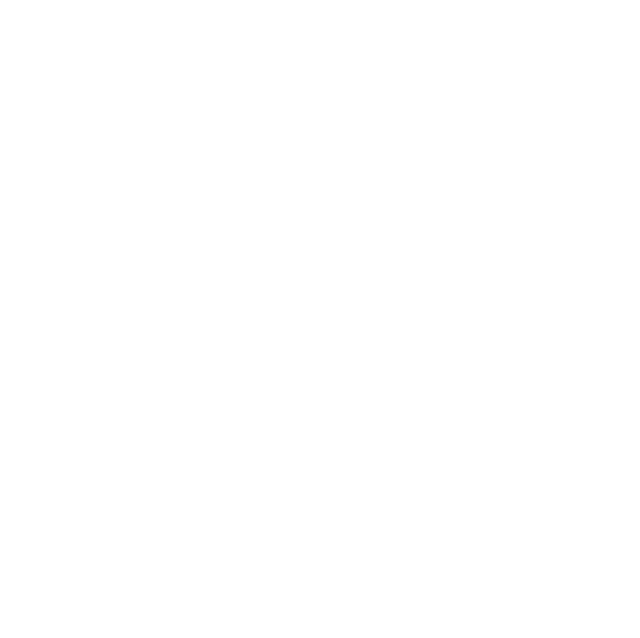
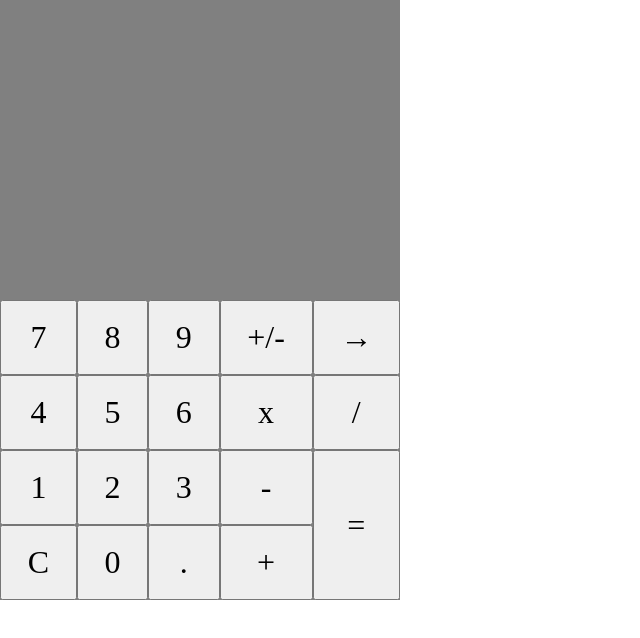
Before and after one commit to rainx5000/calculator-2, a plain HTML site: page index.html in a window 1280 px wide. Shown: the whole page, without its empty margins (0-640 px from the left). Drawn offline with Linux system fonts and the light colour scheme.

Commit message:
created all the controls btns and added layout to it through css

```diff
--- a/css/style.css
+++ b/css/style.css
@@ -0,0 +1,76 @@
+#calculator {
+  width: 400px;
+  height: 600px;
+  background-color: grey;
+  display: flex;
+  flex-direction: column;
+  justify-content: space-between;
+}
+
+.controls-container {
+  display: grid;
+  grid-template-areas:
+  "number-7 number-8 number-9 plus-minus backspace"
+  "number-4 number-5 number-6 multiply divide"
+  "number-1 number-2 number-3 subtract equal"
+  "clear number-0 decimal add equal";
+  height: 50%;
+  font-size: 2rem;
+}
+
+.btn-plus-minus {
+  grid-area: plus-minus;
+}
+.btn-backspace {
+  grid-area: backspace;
+}
+.divide {
+  grid-area: divide;
+}
+.multiply {
+  grid-area: multiply;
+}
+.subtract {
+  grid-area: subtract;
+}
+.add {
+  grid-area: add;
+}
+.decimal {
+  grid-area: decimal;
+}
+.equal {
+  grid-area: equal;
+}
+
+
+.btn-0 {
+  grid-area: number-0;
+}
+.btn-1 {
+  grid-area: number-1;
+}
+.btn-2 {
+  grid-area: number-2;
+}
+.btn-3 {
+  grid-area: number-3;
+}
+.btn-4 {
+  grid-area: number-4;
+}
+.btn-5 {
+  grid-area: number-5;
+}
+.btn-6 {
+  grid-area: number-6;
+}
+.btn-7 {
+  grid-area: number-7;
+}
+.btn-8 {
+  grid-area: number-8;
+}
+.btn-9 {
+  grid-area: number-9;
+}
--- a/index.html
+++ b/index.html
@@ -10,6 +10,34 @@
 </head>
 <body>
 
+  <div id="calculator">
+    <div class="display-container">
+
+    </div>
+    <div class="controls-container">
+      <button value="7" class="btn-7 number">7</button>
+      <button value="8" class="btn-8 number">8</button>
+      <button value="9" class="btn-9 number">9</button>
+      <button value="plus-minus" class="btn-plus-minus">+/-</button>
+      <button value="backspace" class="btn-backspace">&#8594;</button>
+      <button value="4" class="btn-4 number">4</button>
+      <button value="5" class="btn-5 number">5</button>
+      <button value="6" class="btn-6 number">6</button>
+      <button value="multiply" class="multiply">x</button>
+      <button value="divide" class="divide">/</button>
+      <button value="1" class="num-1 number">1</button>
+      <button value="2" class="num-2 number">2</button>
+      <button value="3" class="num-3 number">3</button>
+      <button value="subtract" class="subtract">-</button>
+      <button value="clear" class="clear">C</button>
+      <button value="0" class="num-0 number">0</button>
+      <button value="decimal" class="decimal">.</button>
+      <button value="add" class="add">+</button>
+      <button value="equal" class="equal">=</button>
+    </div>
+
+  </div>
+
 
   <script src="script.js"></script>
 </body>
--- a/script.js
+++ b/script.js
@@ -4,5 +4,5 @@ multiply = (x,y) => x * y;
 divide = (x,y) => x / y;
 
 function operate (x, y, operator) {
-
+  return operator(x,y);
 }
```
Also changed, not shown: 1 other file.
